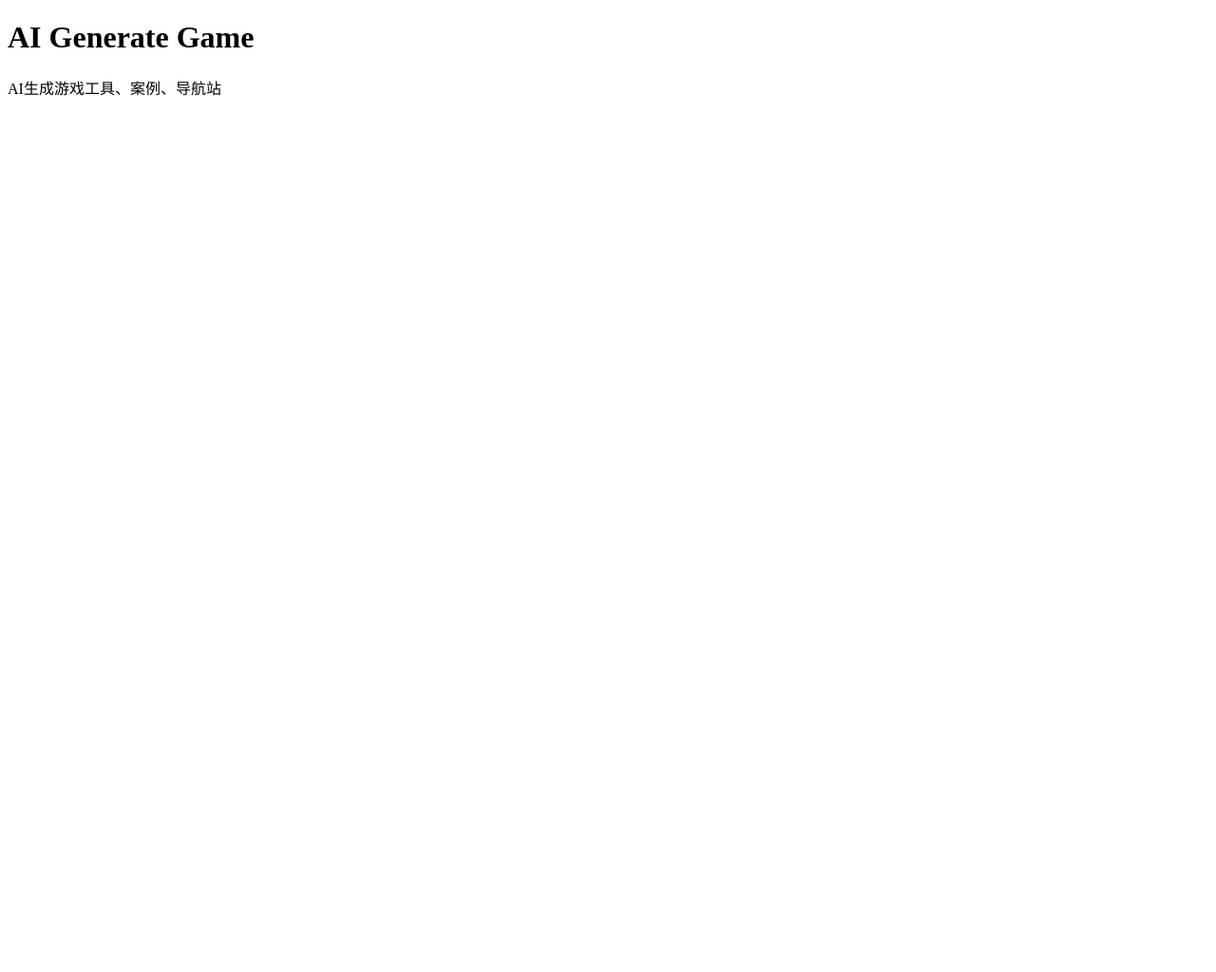
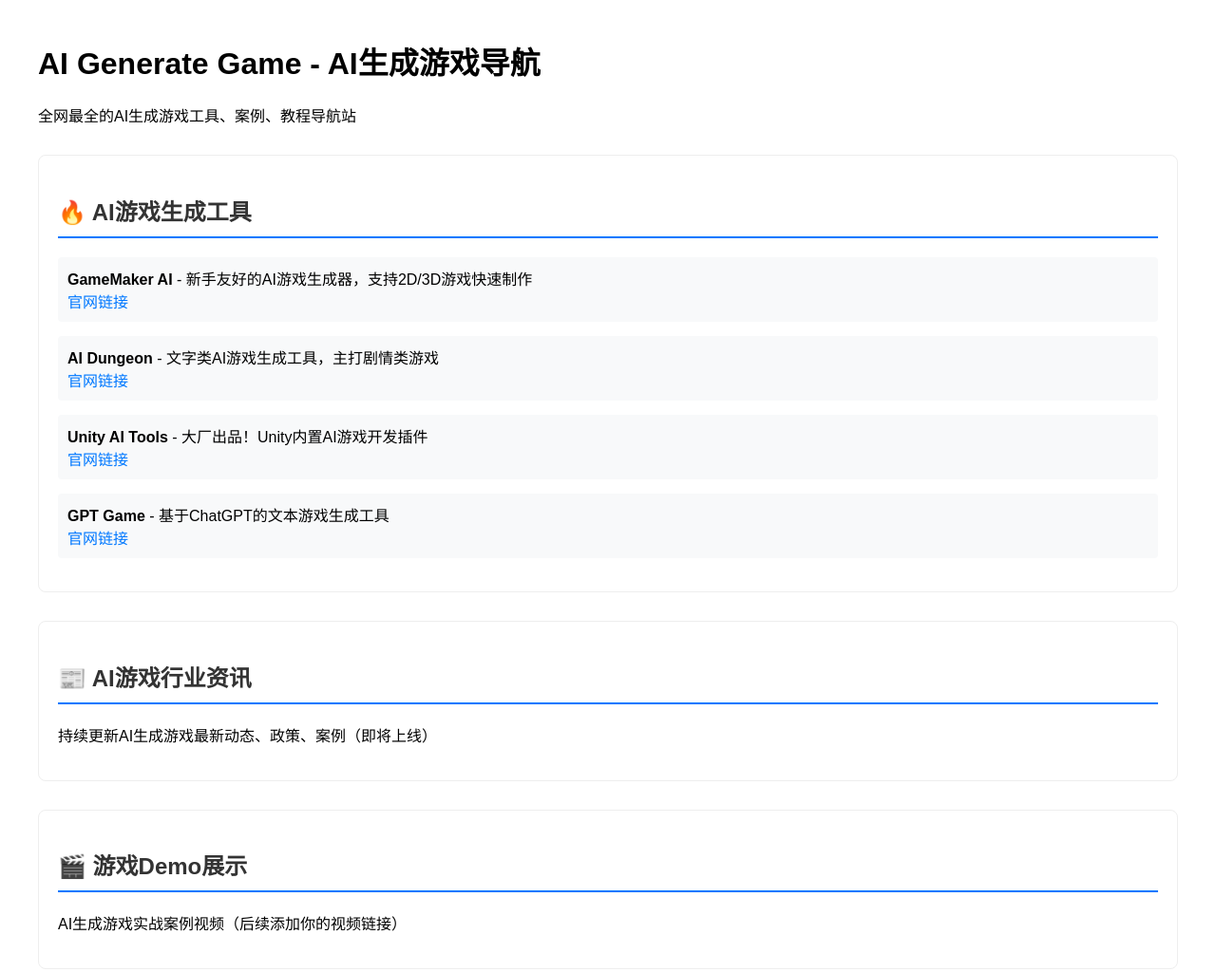
Before and after one commit to shipship11122/AI-Generate-Games, a plain HTML site: page index.html in a window 1280 px wide. Shown: the whole page at 95% size. Before the commit the page ends 800 px from the top, so only its background shows below. Drawn offline with Linux system fonts and the light colour scheme.

Commit message:
Enhance index.html with styles and content updates
Added styling and updated content for better presentation.

```diff
--- a/index.html
+++ b/index.html
@@ -3,9 +3,79 @@
 <head>
   <meta charset="UTF-8">
   <title>AI Generate Game - AI生成游戏导航</title>
+  <!-- 简单美化，让页面不辣眼 -->
+  <style>
+    body {
+      max-width: 1200px;
+      margin: 0 auto;
+      padding: 20px;
+      font-family: Arial, sans-serif;
+    }
+    .section {
+      margin: 30px 0;
+      padding: 20px;
+      border: 1px solid #eee;
+      border-radius: 8px;
+    }
+    h2 {
+      color: #333;
+      border-bottom: 2px solid #0078ff;
+      padding-bottom: 10px;
+    }
+    .tool-item {
+      margin: 15px 0;
+      padding: 10px;
+      background: #f8f9fa;
+      border-radius: 4px;
+    }
+    a {
+      color: #0078ff;
+      text-decoration: none;
+    }
+    a:hover {
+      text-decoration: underline;
+    }
+  </style>
 </head>
 <body>
-  <h1>AI Generate Game</h1>
-  <p>AI生成游戏工具、案例、导航站</p>
+  <h1>AI Generate Game - AI生成游戏导航</h1>
+  <p>全网最全的AI生成游戏工具、案例、教程导航站</p>
+
+  <!-- AI游戏生成工具板块 -->
+  <div class="section">
+    <h2>🔥 AI游戏生成工具</h2>
+    <div class="tool-item">
+      <strong>GameMaker AI</strong> - 新手友好的AI游戏生成器，支持2D/3D游戏快速制作
+      <br>
+      <a href="https://gamemaker.io/ai" target="_blank">官网链接</a>
+    </div>
+    <div class="tool-item">
+      <strong>AI Dungeon</strong> - 文字类AI游戏生成工具，主打剧情类游戏
+      <br>
+      <a href="https://aidungeon.io/" target="_blank">官网链接</a>
+    </div>
+    <div class="tool-item">
+      <strong>Unity AI Tools</strong> - 大厂出品！Unity内置AI游戏开发插件
+      <br>
+      <a href="https://unity.com/ai" target="_blank">官网链接</a>
+    </div>
+    <div class="tool-item">
+      <strong>GPT Game</strong> - 基于ChatGPT的文本游戏生成工具
+      <br>
+      <a href="https://gptgame.ai/" target="_blank">官网链接</a>
+    </div>
+  </div>
+
+  <!-- 行业资讯板块（先占位） -->
+  <div class="section">
+    <h2>📰 AI游戏行业资讯</h2>
+    <p>持续更新AI生成游戏最新动态、政策、案例（即将上线）</p>
+  </div>
+
+  <!-- 视频Demo板块（先占位） -->
+  <div class="section">
+    <h2>🎬 游戏Demo展示</h2>
+    <p>AI生成游戏实战案例视频（后续添加你的视频链接）</p>
+  </div>
 </body>
 </html>
```
